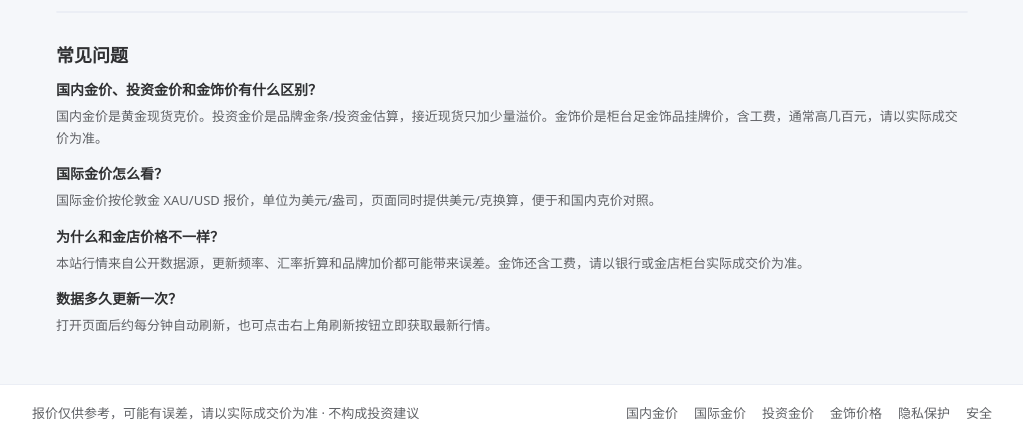
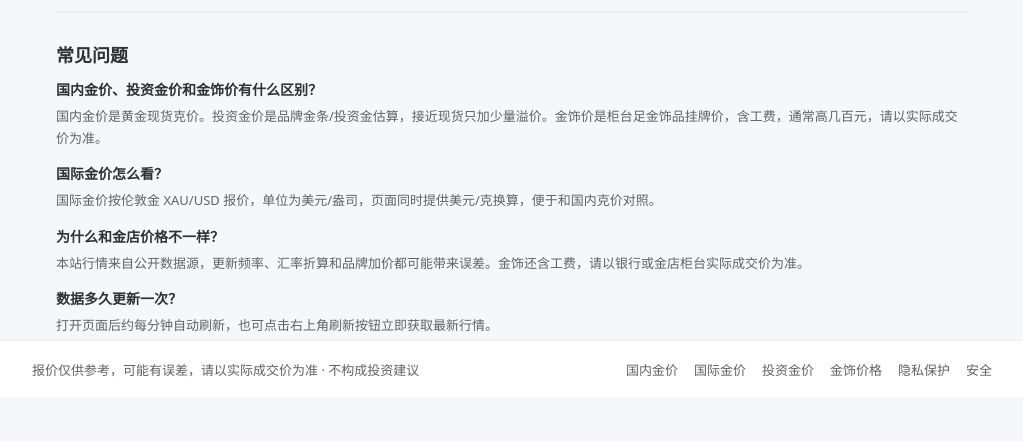
Before and after one commit to zhouzhiouhub/gold, a website: page public/index.html in a window 1280 px wide. Shown: the part 403-844 px from the top of the page, without its empty margins (128-1151 px from the left). After the commit the page ends 800 px from the top, so only its background shows below. Drawn offline with Linux system fonts and the light colour scheme; no server answers.

Commit message:
更新样式以改善布局和滚动体验，添加 overflow 属性以防止内容溢出，调整 app-body 的最小高度和内边距。

```diff
--- a/public/styles.css
+++ b/public/styles.css
@@ -41,6 +41,7 @@ html.dark {
 html,
 body {
   height: 100%;
+  overflow: hidden;
 }
 
 body {
@@ -50,9 +51,11 @@ body {
 }
 
 .app {
+  height: 100%;
   min-height: 100%;
   display: flex;
   flex-direction: column;
+  overflow: hidden;
 }
 
 .content-wrap {
@@ -64,6 +67,7 @@ body {
 
 .app-header,
 .app-footer {
+  flex-shrink: 0;
   background: var(--app-surface);
   border-color: var(--app-border);
 }
@@ -144,7 +148,10 @@ html.dark .brand-dark {
 
 .app-body {
   flex: 1;
-  padding: 28px 0 48px;
+  min-height: 0;
+  overflow-y: auto;
+  padding: 28px 0 24px;
+  -webkit-overflow-scrolling: touch;
 }
 
 .page-title {
```
